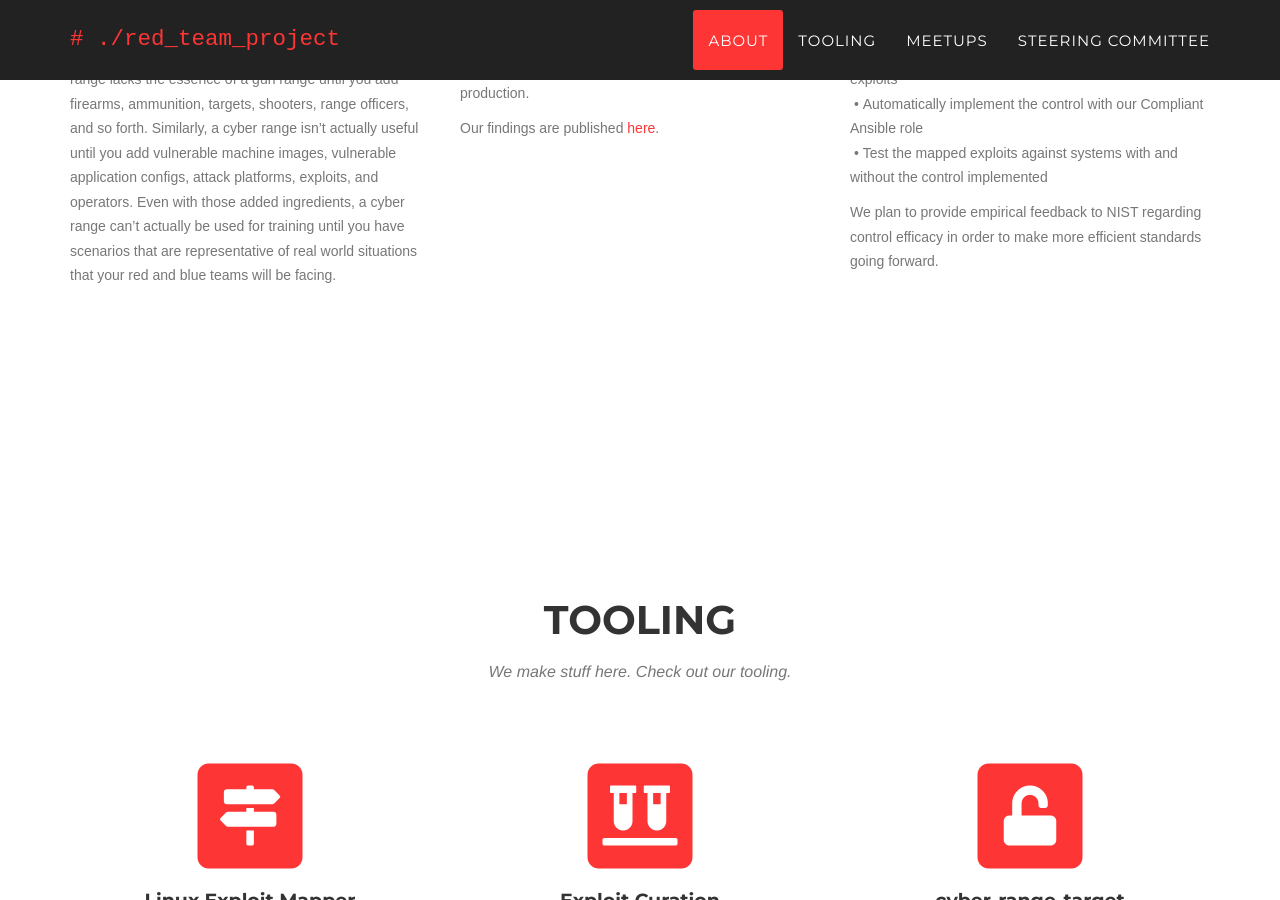
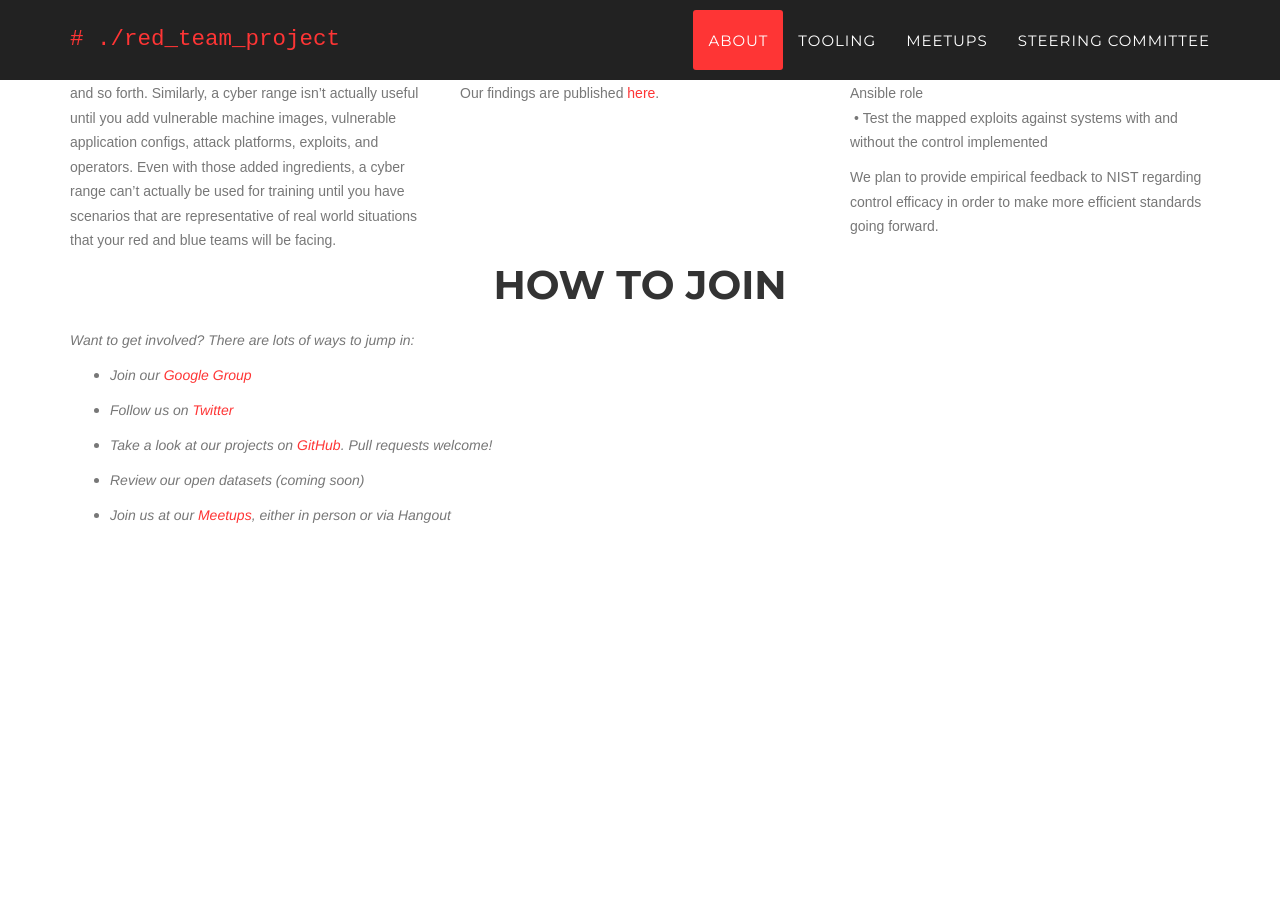
Before and after one commit to redteam-project/redteam-project.github.io, a Jekyll site: the page built from index.html, in a window 1280 px wide and 900 px high, scrolled down 1631 px. Built offline with Jekyll 4.4.1, drawn with Linux system fonts in a browser that asks for light colours; some web fonts are replaced; some of the changed text lies outside the part shown.

Commit message:
updated about section with better how to join info

```diff
--- a/_includes/about.html
+++ b/_includes/about.html
@@ -7,7 +7,6 @@
                     <h3 class="section-subheading text-muted">
                       <p align="left">The Red Team Project incubates open source cybersecurity tools that support cyber range automation, containerized pentesting utilities, binary risk analysis, and standards validation.</p>
                       <p align="left">Sponsored by the Linux Foundation, the Red Team Project's goal is to make open source software safer to use. Our approach is to use the same tools, techniques, and procedures as our adversaries &mdash; but in a constructive way &mdash; in order to provide feedback to open source projects that will make those projects more secure.</p>
-                      <p align="left">Want to get involved? Take a look at our projects on <a href="https://github.com/redteam-project">GitHub</a>, review our open datasets, or join us at our <a href="#meetups">Meetups</a>. </p>
                     </h3>
                 </div>
             </div>
@@ -52,5 +51,21 @@
                     </p>
                 </div>
             </div>
+            <div class="row">
+              <div class="col-lg-12 text-center">
+                  <h2 class="section-heading">How to join</h2>
+                  <h3 class="section-subheading text-muted">
+                    <p align="left">Want to get involved? There are lots of ways to jump in:
+                      <ul>
+                        <li><p align="left">Join our <a href="https://groups.google.com/forum/#!forum/red-team-project">Google Group</a></p></li>
+                        <li><p align="left">Follow us on <a href="https://twitter.com/redteamproject">Twitter</a></p></li>
+                        <li><p align="left">Take a look at our projects on <a href="https://github.com/redteam-project">GitHub</a>. Pull requests welcome!</p></li>
+                        <li><p align="left">Review our open datasets (coming soon)</p></li>
+                        <li><p align="left">Join us at our <a href="#meetups">Meetups</a>, either in person or via Hangout</p></li>
+                      </ul>
+                    </p>
+                  </h3>
+              </div>
+            </div>
         </div>
     </section>
```
Also changed, not shown: 2 other files.
